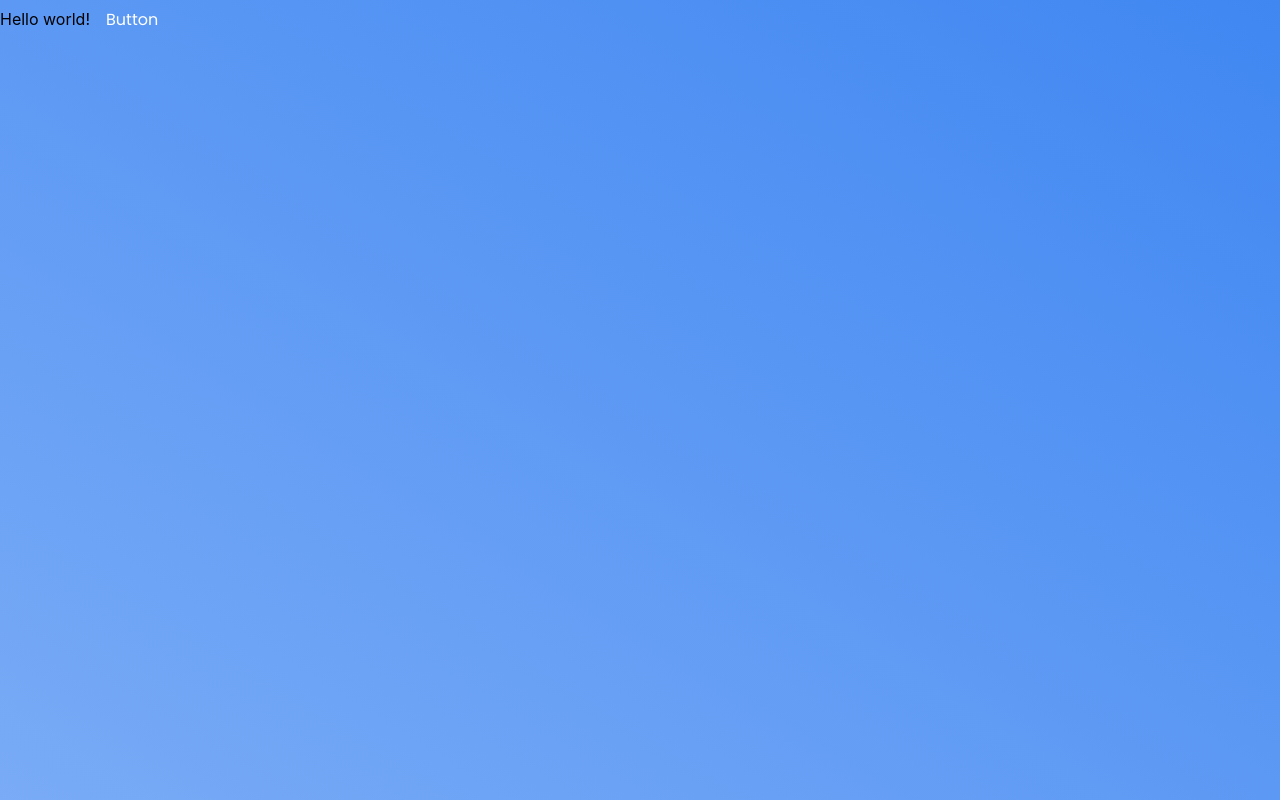
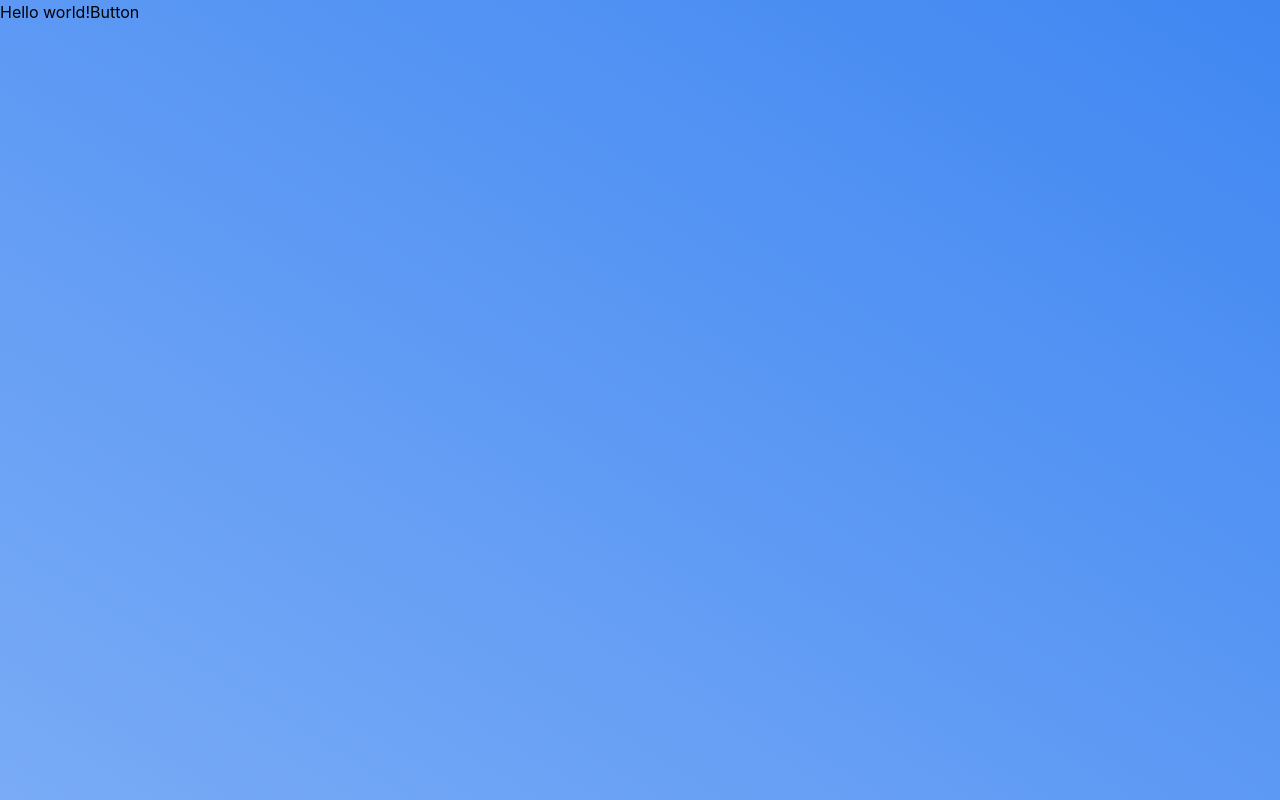
Before and after one commit to jrmoore117/storybook, a React (Create React App) app: page / in a window 1280 px wide. Built offline with nearby package versions, Linux system fonts and the light colour scheme.

Commit message:
Update Button component and stories.

```diff
--- a/src/components/Button.js
+++ b/src/components/Button.js
@@ -2,7 +2,7 @@ import React from 'react';
 
 const Button = ({ color, label }) => {
    return (
-      <button className={`btn btn-${color}`}>
+      <button className={`button button-${color}`}>
          {label}
       </button>
   );
```
Also changed, not shown: 1 other file (tests, documents, lock files or other folders).
